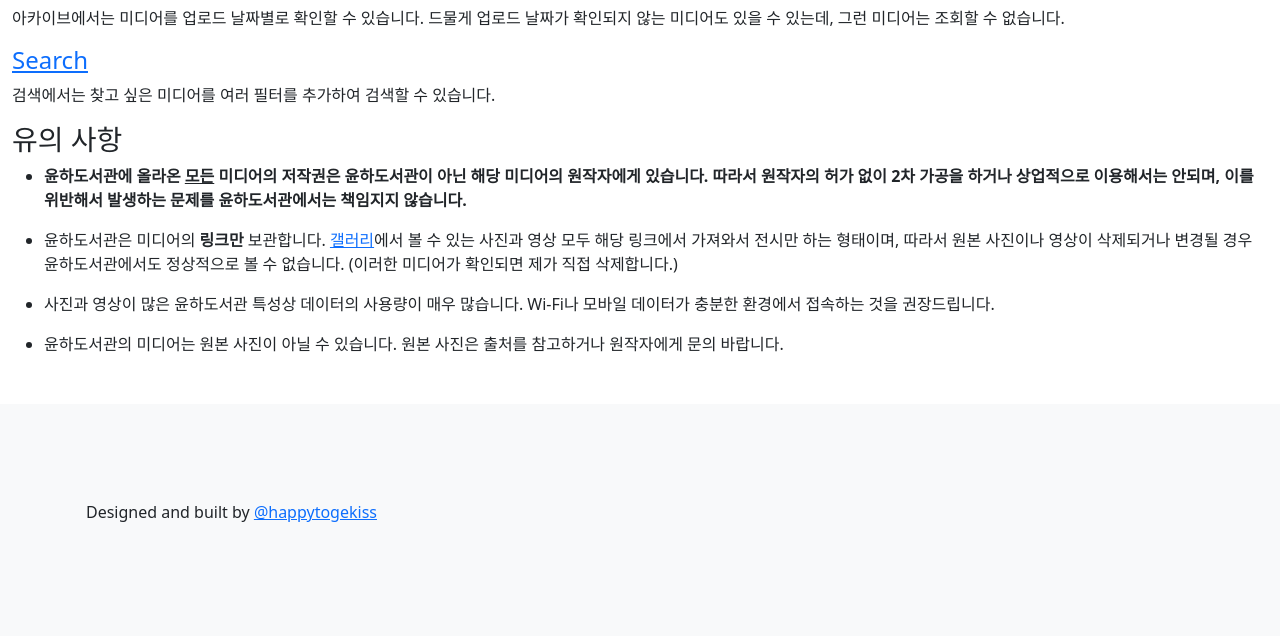
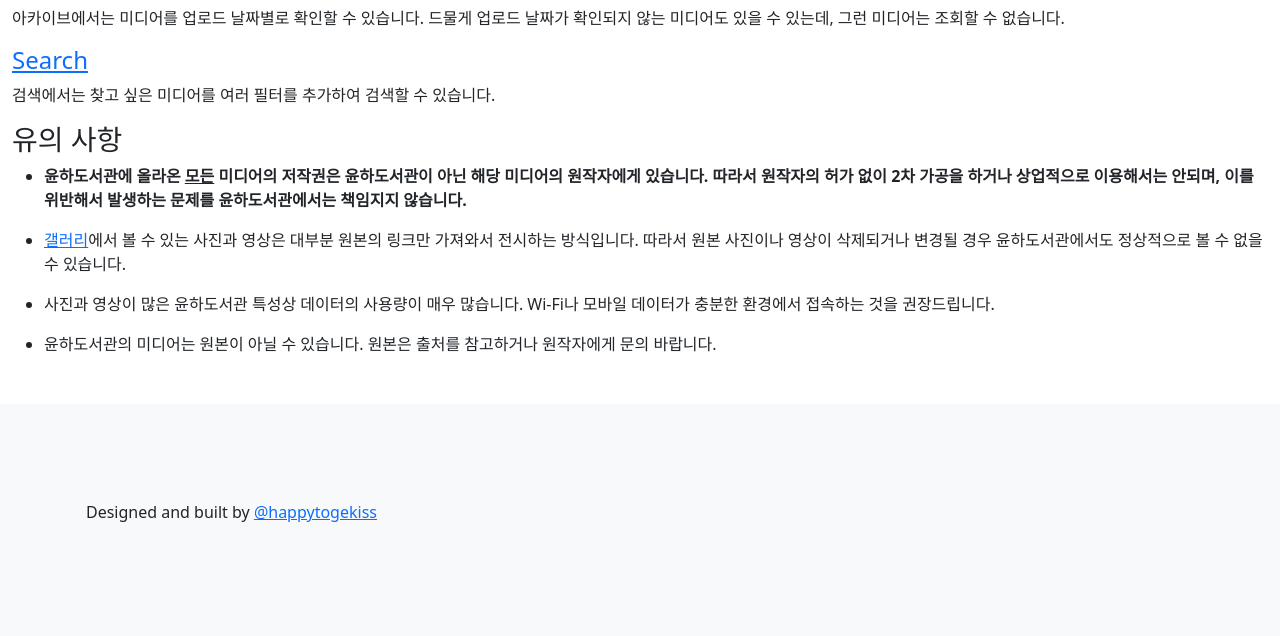
Before and after one commit to devholics/younhalibrary.com, a Django app: page /about/ in a window 1280 px wide. Shown: the part 631-1267 px from the top of the page. Run offline with Django 4.2, Linux system fonts and the light colour scheme; style sheets or scripts are compiled from the project's sources.

Commit message:
Change some instructions

```diff
--- a/younha/templates/about.html
+++ b/younha/templates/about.html
@@ -30,10 +30,9 @@
         <li><p><span class="fw-bold">윤하도서관에 올라온 <u>모든</u> 미디어의 저작권은 윤하도서관이 아닌 해당 미디어의 원작자에게 있습니다.
             따라서 원작자의 허가 없이 2차 가공을 하거나 상업적으로 이용해서는 안되며, 이를 위반해서 발생하는 문제를 윤하도서관에서는 책임지지 않습니다.
             </span></p></li>
-        <li><p>윤하도서관은 미디어의 <span class="fw-bold">링크만</span> 보관합니다.
-            <a href="{% url 'media-list' %}">갤러리</a>에서 볼 수 있는 사진과 영상 모두 해당 링크에서 가져와서 전시만 하는 형태이며, 따라서
-            원본 사진이나 영상이 삭제되거나 변경될 경우 윤하도서관에서도 정상적으로 볼 수 없습니다. (이러한 미디어가 확인되면 제가 직접 삭제합니다.)</p></li>
+        <li><p><a href="{% url 'media-list' %}">갤러리</a>에서 볼 수 있는 사진과 영상은 대부분 원본의 링크만 가져와서 전시하는 방식입니다.
+            따라서 원본 사진이나 영상이 삭제되거나 변경될 경우 윤하도서관에서도 정상적으로 볼 수 없을 수 있습니다.</p></li>
         <li><p>사진과 영상이 많은 윤하도서관 특성상 데이터의 사용량이 매우 많습니다. Wi-Fi나 모바일 데이터가 충분한 환경에서 접속하는 것을 권장드립니다.</p></li>
-        <li><p>윤하도서관의 미디어는 원본 사진이 아닐 수 있습니다. 원본 사진은 출처를 참고하거나 원작자에게 문의 바랍니다.</p></li>
+        <li><p>윤하도서관의 미디어는 원본이 아닐 수 있습니다. 원본은 출처를 참고하거나 원작자에게 문의 바랍니다.</p></li>
     </ul>
 {% endblock %}
--- a/younha/templates/medialib/media_list.html
+++ b/younha/templates/medialib/media_list.html
@@ -5,6 +5,7 @@
 
 {% block intro %}
     <h1>Gallery</h1>
-    <p>윤하의 사진과 영상의 모음집입니다. 관심 있는 미디어에 마우스를 올리거나 모바일에서 터치를 하면 자세한 정보를 확인할 수 있습니다.</p>
+    <p>윤하의 사진과 영상의 모음집입니다. 관심 있는 미디어에 마우스를 올리거나 모바일에서 터치를 하면 자세한 정보를 확인할 수 있습니다.
+       좌측 사이드바에서 특정 크리에이터나 태그를 선택해 볼 수도 있습니다.</p>
     <p>현재 총 <span class="fw-semibold">{{ paginator.count|intcomma }}개</span>의 미디어가 등록되어 있습니다.</p>
 {% endblock %}
--- a/younha/templates/medialib/media_search.html
+++ b/younha/templates/medialib/media_search.html
@@ -71,7 +71,7 @@
         const lightbox = GLightbox({
             descPosition: "right"
         });
-        $(document).ready(function(){
+        $(document).ready(function() {
             $("#{{ form.type.id_for_label }}").select2({
                 theme: "bootstrap-5",
                 width: "100%",
```
